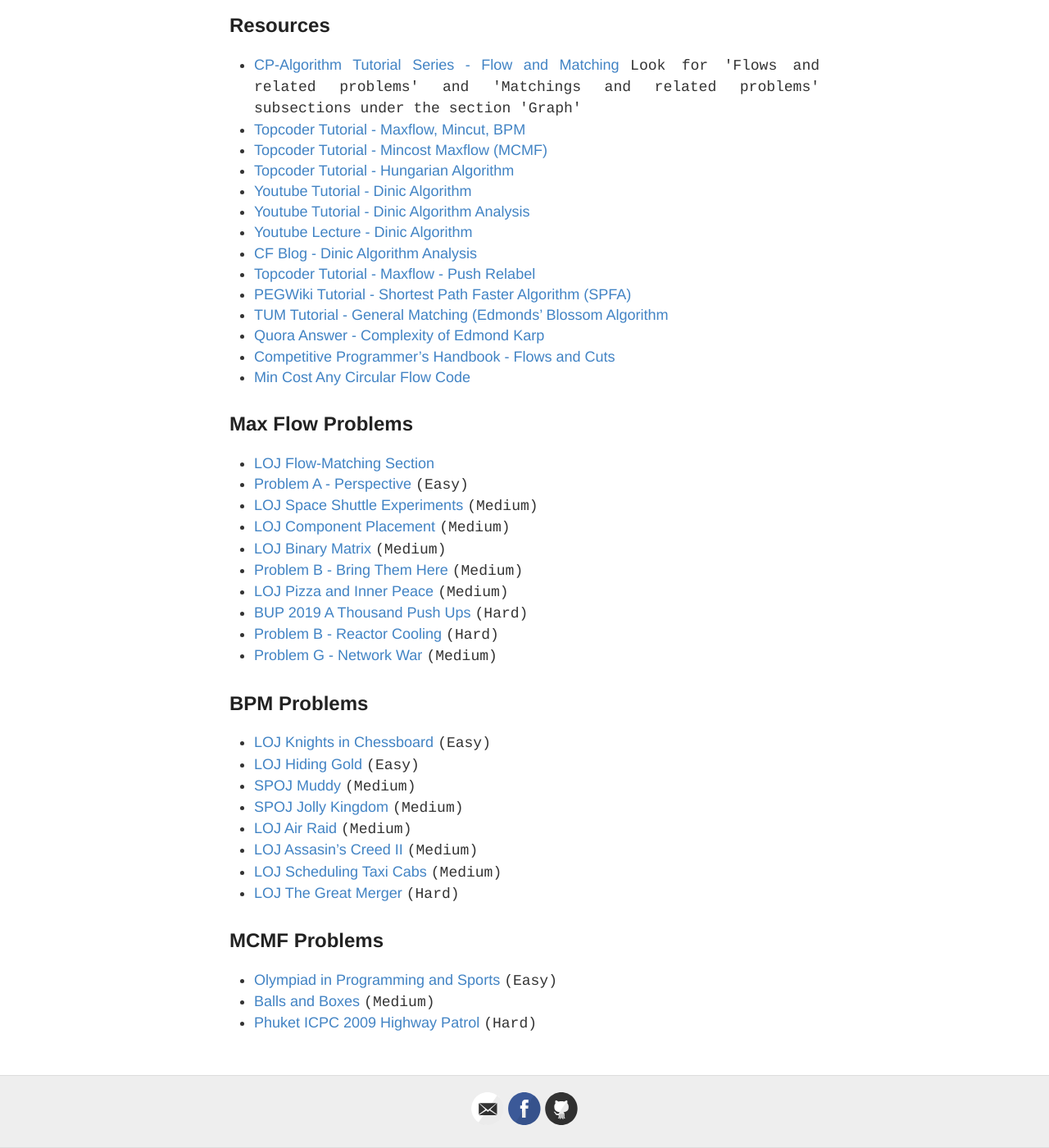
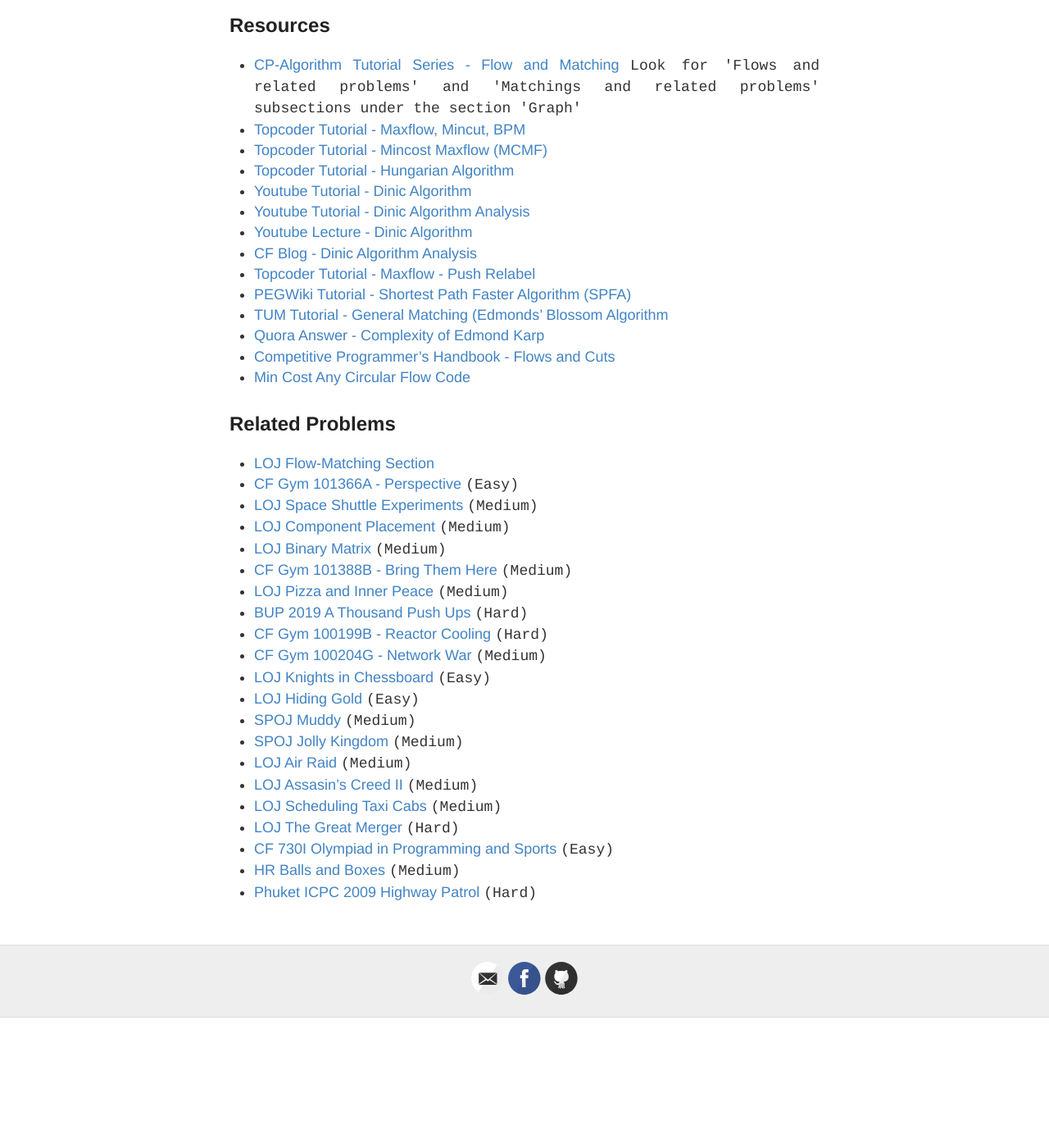
Before and after one commit to baps-bgd/baps-bgd.github.io, a Jekyll site: the page built from _posts/2021-01-03-flow-matching.md, in a window 1280 px wide and 1400 px high, scrolled down 338 px. Shown: the whole window at 82% size. Built offline with Jekyll 4.4.1, drawn with Linux system fonts in a browser that asks for light colours; after the commit the page ends 1579 px from its top, so only the background shows below that.

Commit message:
Update 2021-01-25 Fixed format

```diff
--- a/_posts/2021-01-03-flow-matching.md
+++ b/_posts/2021-01-03-flow-matching.md
@@ -26,19 +26,17 @@
 [](){:target="\_blank"}
 
 
-## Max Flow Problems
+## Related Problems
 - [LOJ Flow-Matching Section](https://lightoj.com/problems/category/flow){:target="\_blank"}
-- [Problem A - Perspective](https://codeforces.com/gym/101366){:target="\_blank"} `(Easy)`
+- [CF Gym 101366A - Perspective](https://codeforces.com/gym/101366){:target="\_blank"} `(Easy)`
 - [LOJ Space Shuttle Experiments](https://lightoj.com/problem/space-shuttle-experiments){:target="\_blank"} `(Medium)`
 - [LOJ Component Placement](https://lightoj.com/problem/component-placement){:target="\_blank"} `(Medium)`
 - [LOJ Binary Matrix](https://lightoj.com/problem/binary-matrix){:target="\_blank"} `(Medium)`
-- [Problem B - Bring Them Here ](https://codeforces.com/gym/101388){:target="\_blank"} `(Medium)`
+- [CF Gym 101388B - Bring Them Here](https://codeforces.com/gym/101388){:target="\_blank"} `(Medium)`
 - [LOJ Pizza and Inner Peace](https://lightoj.com/problem/pizza-and-inner-peace){:target="\_blank"} `(Medium)`
 - [BUP 2019 A Thousand Push Ups](https://algo.codemarshal.org/contests/bup-iupc-19/problems/G){:target="\_blank"} `(Hard)`
-- [Problem B - Reactor Cooling ](https://codeforces.com/gym/100199){:target="\_blank"} `(Hard)`
-- [Problem G - Network War ](https://codeforces.com/gym/100204){:target="\_blank"} `(Medium)`
-
-## BPM Problems
+- [CF Gym 100199B - Reactor Cooling ](https://codeforces.com/gym/100199){:target="\_blank"} `(Hard)`
+- [CF Gym 100204G - Network War ](https://codeforces.com/gym/100204){:target="\_blank"} `(Medium)`
 - [LOJ Knights in Chessboard](https://lightoj.com/problem/knights-in-chessboard-ii){:target="\_blank"} `(Easy)`
 - [LOJ Hiding Gold](https://lightoj.com/problem/hiding-gold){:target="\_blank"} `(Easy)`
 - [SPOJ Muddy](https://www.spoj.com/problems/MUDDY/){:target="\_blank"} `(Medium)`
@@ -47,8 +45,6 @@
 - [LOJ Assasin's Creed II](https://lightoj.com/problem/assassin-s-creed-ii){:target="\_blank"} `(Medium)`
 - [LOJ Scheduling Taxi Cabs](https://lightoj.com/problem/scheduling-taxi-cabs){:target="\_blank"} `(Medium)`
 - [LOJ The Great Merger](https://lightoj.com/problem/the-great-merger){:target="\_blank"} `(Hard)`
-
-## MCMF Problems
-- [Olympiad in Programming and Sports](https://codeforces.com/problemset/problem/730/I){:target="\_blank"} `(Easy)`
-- [Balls and Boxes](https://www.hackerrank.com/contests/w32/challenges/balls-and-boxes/problem){:target="\_blank"} `(Medium)`
+- [CF 730I Olympiad in Programming and Sports](https://codeforces.com/problemset/problem/730/I){:target="\_blank"} `(Easy)`
+- [HR Balls and Boxes](https://www.hackerrank.com/contests/w32/challenges/balls-and-boxes/problem){:target="\_blank"} `(Medium)`
 - [Phuket ICPC 2009 Highway Patrol](https://www.spoj.com/problems/PHU09K/){:target="\_blank"} `(Hard)`
```
